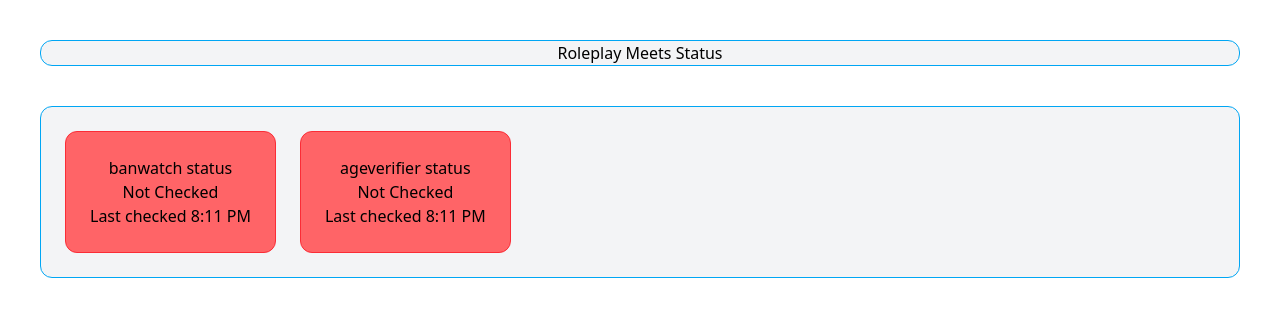
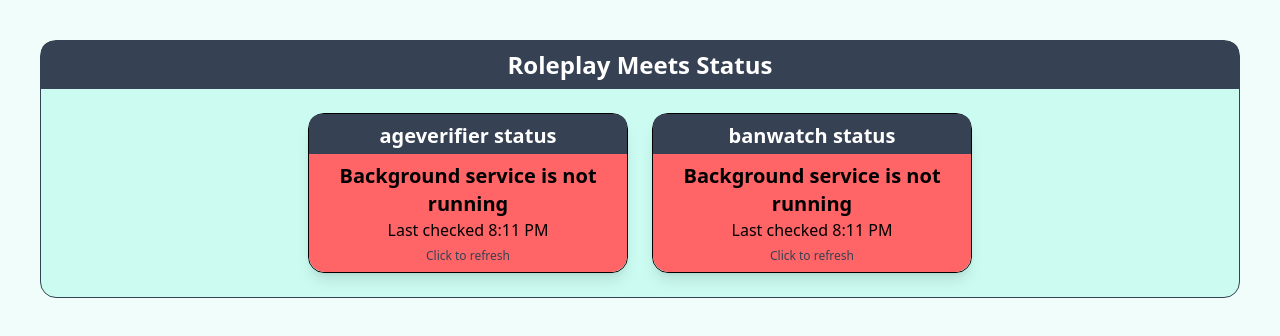
Before and after one commit to wolfricoz/status-dashboard-frontend, an Angular app: page / in a window 1280 px wide. Shown: the top 336 px of the page. Built offline with nearby package versions, Linux system fonts and the light colour scheme; no server answers.

Commit message:
Frontpage updated, and added additional animations

```diff
--- /dev/null
+++ b/public/config/services.json
@@ -0,0 +1,22 @@
+{
+  "banwatch": {
+    "name": "banwatch",
+    "fields": {
+      "high": "high",
+      "medium": "medium",
+      "low": "low"
+    },
+    "description": "Banwatch is a service that monitors and manages bans across various platforms.",
+    "url": "https://bots.roleplaymeets.com/"
+  },
+  "ageverifier": {
+    "name": "ageverifier",
+    "fields": {
+      "high": "high",
+      "medium": "medium",
+      "low": "low"
+    },
+    "description": "AgeVerifier is a service that verifies the age of users to ensure compliance with age restrictions.",
+    "url": "https://bots.roleplaymeets.com/"
+  }
+}
--- a/src/app/app.component.html
+++ b/src/app/app.component.html
@@ -8,14 +8,24 @@
 <!-- * * * * * * * * * * * * * * * * * * * * * * * * * * * * * * * -->
 
 
-<main class="h-screen w-screen p-10 space-y-10">
-  <div class="w-full flex flex-col items-center justify-center bg-gray-100 border border-sky-500 rounded-xl">
-    Roleplay Meets Status
+<main class="h-screen w-screen p-10 space-y-10 bg-teal-50">
+  <div class=" border border-gray-700 rounded-2xl bg-teal-100">
+    <div class="w-full flex flex-col items-center justify-center bg-gray-700 rounded-t-xl p-2">
+      <h1 class="text-2xl text-white font-bold">
+        Roleplay Meets Status
+
+      </h1>
+    </div>
+    <div class=" flex flex-row justify-center items-center gap-6  p-6" >
+      <div *ngFor="let service of services | keyvalue">
+      <app-servicestatus [service]=service.value></app-servicestatus>
+
+
+      </div>
+
+    </div>
   </div>
-  <div class=" flex flex-row gap-6 bg-gray-100 border border-sky-500 rounded-xl p-6">
-    <app-servicestatus></app-servicestatus>
-    <app-servicestatus [service]="'ageverifier'"></app-servicestatus>
-  </div>
+
 
 </main>
 
--- a/src/app/app.component.ts
+++ b/src/app/app.component.ts
@@ -1,13 +1,33 @@
-import { Component } from '@angular/core';
-import { RouterOutlet } from '@angular/router';
+import {Component} from '@angular/core';
+import {RouterOutlet} from '@angular/router';
 import {ServicestatusComponent} from './servicestatus/servicestatus.component';
+import {KeyValuePipe, NgForOf} from '@angular/common';
 
 @Component({
   selector: 'app-root',
-  imports: [RouterOutlet, ServicestatusComponent],
+  imports: [RouterOutlet, ServicestatusComponent, NgForOf, KeyValuePipe],
   templateUrl: './app.component.html',
   styleUrl: './app.component.css'
 })
 export class AppComponent {
   title = 'statusdashfrontend';
+  public services: Record<string, Service> = {};
+
+  constructor() {
+    fetch('config/services.json')
+      .then(response => response.json())
+      .then(json => {
+        this.services = json;
+      });
+  }
+
+  protected readonly String = String;
 }
+
+
+interface Service {
+  name: string;
+  fields: { [key: string]: string };
+  description: string;
+  url: string;
+}
--- a/src/app/servicestatus/servicestatus.component.html
+++ b/src/app/servicestatus/servicestatus.component.html
@@ -1,13 +1,49 @@
-<div class="flex flex-col items-center justify-center border rounded-xl  p-6"
+<div class="flex flex-col items-center justify-center border rounded-2xl shadow-lg h-40 w-80 duration-500"
+(mouseenter)="selected = true" (mouseleave)=" selected = false"
   [ngClass]="{
-    'bg-green-400 border-green-500': status === 'OK',
-    'bg-red-400 border-red-500': status !== 'OK',
+    'h-50': selected,
   }"
 
 >
-  <p>{{ service() }} status</p>
-  {{ status }}
-  <p>
-    Last checked {{ last_updated_at }}
-  </p>
+  <div class="cursor-pointer rounded-2xl  h-full" (click)="getstatus()"
+       [ngClass]="{
+    'hover:bg-green-300 bg-green-400 border-green-500': status === 'OK',
+    'hover:bg-red-300 bg-red-400 border-red-500': status !== 'OK'
+  }">
+
+
+    <div class="w-full rounded-t-xl bg-gray-700 text-white p-2 text-center duration-500 h-10 overflow-hidden"
+    [ngClass]="{
+      'h-20': selected,
+    }">
+
+      <h1 class="font-bold text-xl">
+      {{ service.name }} status
+
+      </h1>
+      <h6 class="text-sm" *ngIf="selected">
+        {{ service.description }}
+      </h6>
+    </div>
+
+    <div class="p-2 text-center">
+
+
+      <h3 class="font-bold text-xl">
+        {{ status }}
+      </h3>
+
+
+      <p
+
+      >
+        Last checked {{ last_updated_at }}
+      </p>
+
+
+      <span class="text-xs text-gray-700">Click to refresh</span>
+    </div>
+  </div>
+
+
 </div>
--- a/src/app/servicestatus/servicestatus.component.ts
+++ b/src/app/servicestatus/servicestatus.component.ts
@@ -1,33 +1,38 @@
-import {Component, inject, input} from '@angular/core';
+import {Component, inject, Input, input} from '@angular/core';
 import {HttpClient} from '@angular/common/http';
 import {map, Observable, Subject, switchMap, takeWhile, tap, timer} from 'rxjs';
 import {readableStreamLikeToAsyncGenerator} from 'rxjs/internal/util/isReadableStreamLike';
-import {AsyncPipe, DatePipe, NgClass} from '@angular/common';
+import {AsyncPipe, DatePipe, NgClass, NgIf} from '@angular/common';
 
 @Component({
   selector: 'app-servicestatus',
   templateUrl: './servicestatus.component.html',
   styleUrl: './servicestatus.component.css',
   imports: [
-    NgClass
+    NgClass,
+    NgIf
   ],
   providers: []
 })
 
 
+
 export class ServicestatusComponent {
   private http = inject(HttpClient)
-  status = 'Not Checked';
+  status = 'Background service is not running';
   last_updated_at = '';
-
-  service = input('banwatch');
+  selected = false;
+  @Input() service!: Service;
 
 
   getstatus(): any {
     // Make a GET request to the API endpoint
-    this.http.post<any>(`http://127.0.0.1:8000/api/${this.service()}`, {}).subscribe(data => {
+    console.log("Refreshing status for service: " + this.service.name)
+    console.log(this.service.name)
+    this.http.post<any>(`http://127.0.0.1:8000/api/${this.service.name}`, {}).subscribe(data => {
       this.status = data.status;
       this.setdate()
+
     })
   }
 
@@ -53,3 +58,9 @@ export class ServicestatusComponent {
 
   protected readonly readableStreamLikeToAsyncGenerator = readableStreamLikeToAsyncGenerator;
 }
+interface Service {
+  name: string;
+  fields: { [key: string]: string };
+  description: string;
+  url: string;
+}
--- a/src/styles.css
+++ b/src/styles.css
@@ -1,7 +1,14 @@
 /* You can add global styles to this file, and also import other style files */
 @import "tailwindcss";
+
 @tailwind base;
 
 @tailwind components;
 
 @tailwind utilities;
+
+@layer components {
+  div {
+    @apply transition-all;
+  }
+}
```
